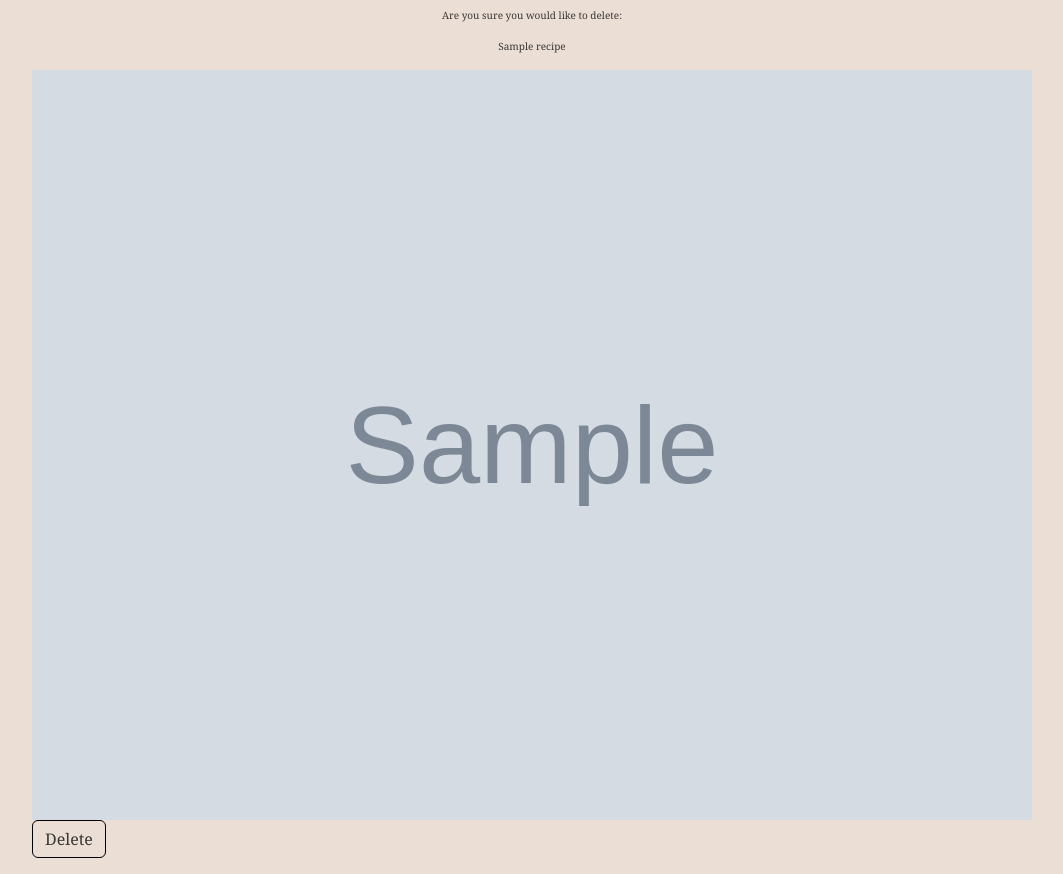
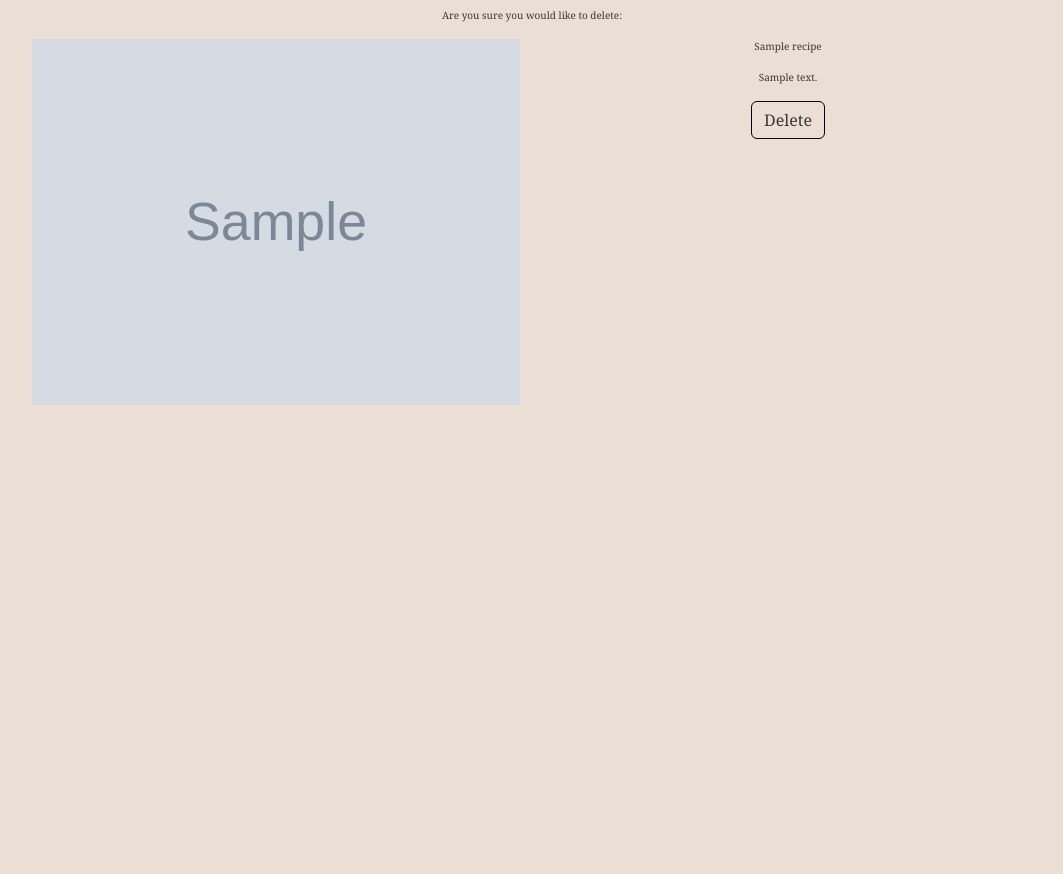
Before and after one commit to Bat-Jen-21/simmer-final-project, a Django app: page /1/delete in a window 1280 px wide. Shown: the part 87-961 px from the top of the page, without its empty margins (108-1171 px from the left). After the commit the page ends 492 px from the top, so only its background shows below. Run offline with Django 5.2, Linux system fonts and the light colour scheme; a user stored in the database is signed in; tables that the repository leaves empty hold one stand-in row (values such as "Sample post"); grey boxes marked "Sample" are stand-in pictures.

Commit message:
recipe deletion working

```diff
--- a/recipes/templates/recipes/delete.html
+++ b/recipes/templates/recipes/delete.html
@@ -2,13 +2,21 @@
 
 {% block content %}
     <div class="delete-page">
-        <form method="post">
+        <form method="post" action="{% url 'delete' recipe.id %}">
             {% csrf_token %}
             <p class="dText">Are you sure you would like to delete:</p>
-            <p class="dText">{{ recipe.title }}</p>
-            <image style="width:100%" src="{{recipe.image.url}}">
-            <button type="submit" style="align-self:center" class="btn">Delete</button>
+            <div class="row">
+                <div class="col-6">
+                    <image style="width:100%; height:auto" src="{{recipe.image.url}}">
+                </div>
+                <div class="col-6">
+                    <dd><p class="dText">{{ recipe.title }}</p></dd>
+                    <dd><p class="dText">{{ recipe.description }}</p></dd>
+                    <div class="d">
+                        <button type="submit" style="align-self:center" class="btn dButton">Delete</button>
+                    </div>
+                </div>
+            </div>
         </form>
-
     </div>
 {% endblock %}
--- a/recipes/templates/recipes/view.html
+++ b/recipes/templates/recipes/view.html
@@ -47,7 +47,11 @@
                 </div>
 
                 {% if recipe.author.pk == request.user.id %}
-                    <button class="btn">Delete Recipe</button>
+                    <div class="d">
+                        <a href="{% url 'delete' recipe.id %}">
+                            <button class="btn btn-sm dButton">Delete Recipe</button>
+                        </a>
+                    </div>
                 {% endif %}
         </div>
 
--- a/recipes/views.py
+++ b/recipes/views.py
@@ -44,15 +44,11 @@ def view_recipe(request, recipe_id):
     # Join in the ingredients table using the django ORM chain query to get the names of the ingredients
     # Modify the result to remove trailing zeros
     recipe_ingredients = Recipe_Ingredient.objects.filter(recipe=recipe).select_related("ingredient")
-    print(recipe_ingredients)
     def remove_trailing_zeros(n):
         return str(float(n)).rstrip("0").rstrip(".")
 
     for ri in recipe_ingredients:
         ri.quantity = remove_trailing_zeros(ri.quantity)
-
-    for ri in recipe_ingredients:
-        print(ri.ingredient.name)
 
     context = {
         "recipe": recipe,
@@ -92,7 +88,6 @@ def create_submit(request):
     timeH = int(request.POST.get("timeH"))
     timeM = int(request.POST.get("timeM"))
 
-    print(instructions)
     for i in range(len(ingredients)):
         ingredients[i] = json.loads(ingredients[i])
 
@@ -112,7 +107,6 @@ def create_submit(request):
 
 
     if len(errors) > 0 or jpeg == "1" or blank == "1":
-        print("REDIRECTING")
         # request.session["errors"] = errors
         request.session["form_data"] = {"title": title, "description": description, "instructions": instructions, "ingredients": ingredients, "serves": serves, "timeH":timeH, "timeM": timeM}
         request.session["blank"] = blank
@@ -163,15 +157,19 @@ def iSearch(request):
     return render(request, "recipes/iSearch.html", context={"recipes": recipes})
 
 def account(request):
-    print(request.user)
     return render(request, "recipes/account.html", context={"account": request.user})
 
 def delete(request, recipe_id):
     recipe = Recipe.objects.get(id=recipe_id)
-    print(request.user.pk)
-    print(recipe.author.pk)
-    if not recipe or request.user.pk != recipe.author.pk:
-        return (HttpResponseForbidden("Unable to access this recipe"))
+    if request.POST:
+        if request.user.pk != recipe.author.pk:
+            return (HttpResponseForbidden("You do not have permissions to delete this recipe"))
+        else:
+            recipe.delete()
+            return redirect(reverse("index"))
+    else:
+        if not recipe or request.user.pk != recipe.author.pk:
+            return (HttpResponseForbidden("Unable to access this recipe"))
 
-    else:
-        return render(request, "recipes/delete.html", context={"recipe": recipe})
+        else:
+            return render(request, "recipes/delete.html", context={"recipe": recipe})
--- a/static/css/styles.css
+++ b/static/css/styles.css
@@ -114,3 +114,12 @@ ol#instruct-list, ol#ingredients-list {
 .dText{
     text-align: center;
 }
+
+.d{
+    display: block;
+    text-align: center;
+}
+
+.dButton:hover{
+    background-color: red;
+}
```
